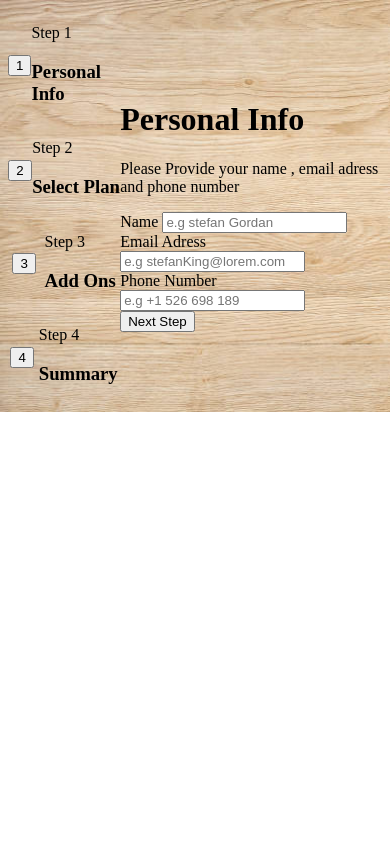
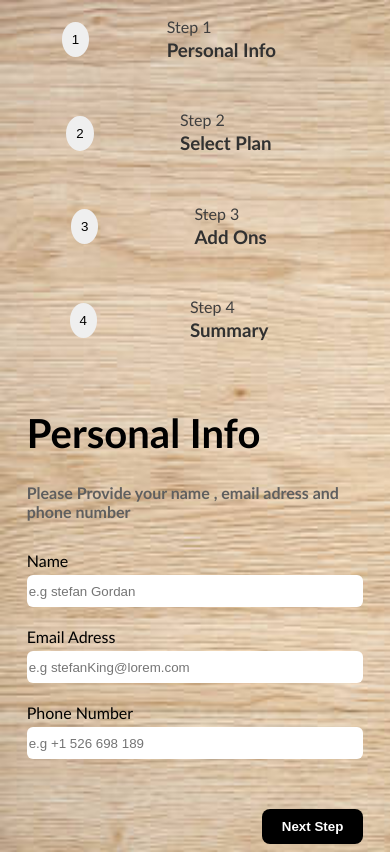
Before and after one commit to ahmed514essam/MainForm-with-js, a plain HTML site: page Step1/PageOne.html in a window 390 px wide. Drawn offline with Linux system fonts and the light colour scheme.

Commit message:
pageoneJs Handle

```diff
--- a/Step1/PageOne.css
+++ b/Step1/PageOne.css
@@ -1,4 +1,5 @@
 body {
+    font-family:'Gill Sans', 'Gill Sans MT', Calibri, 'Trebuchet MS', sans-serif;
     background-image: url(./imges/istockphoto-1142424263-612x612.jpg);
     background-repeat: no-repeat;
     background-size: cover;
@@ -6,17 +7,137 @@ body {
     flex-direction: row;
     align-items: center;
 }
+.err {
+    border: 2px solid red;
+}
 .steps {
     width: 30%;
 }
+h1 {
+font-weight: 700;
+font-size: 2.5em;
+}
+.paramain {
+    font-weight: 700;
+    color: rgb(95, 95, 95);
+}
 .s1 {
-
+    width: 60%;
     display: flex;
     flex-direction: row;
-    justify-content: space-around;
+   gap: 30px;
     align-items: center;
+    justify-content:space-between;
+    padding-bottom: 30px;
+    padding-left: 30px;
+}
+.s1 div {
+    line-height: 5px;
+
+}
+.s1 div p {
+    font-weight: 540;
+    color: rgb(63, 63, 63);
+}
+.s1 div h3 {
+
+    color: rgb(49, 49, 49);
+}
+.s1 button {
+    padding: 10px 10px ;
+    border: 0;
+    border-radius: 50%;
+    -webkit-border-radius: 50%;
+    -moz-border-radius: 50%;
+    -ms-border-radius: 50%;
+    -o-border-radius: 50%;
+
 }
 .fodiv {
     width: 70%;
+    display: flex;
+    justify-content: center;
 
 }
+.fosub {
+    width: 50%;
+}
+form {
+width: 100%;
+
+margin-top: 30px;
+}
+.divIput {
+    display: flex;
+    flex-direction: column;
+    margin-bottom: 20px;
+}
+label {
+    font-weight: 550;
+    padding-bottom: 5px;
+}
+input {
+    height: 30px;
+    border: 0;
+    border-radius: 6px;
+    -webkit-border-radius: 6px;
+    -moz-border-radius: 6px;
+    -ms-border-radius: 6px;
+    -o-border-radius: 6px;
+}
+.bttnn {
+    width: 100%;
+    direction: rtl;
+}
+.btnmain {
+    padding: 10px 20px;
+    border-radius: 8px;
+    -webkit-border-radius: 8px;
+    -moz-border-radius: 8px;
+    -ms-border-radius: 8px;
+    -o-border-radius: 8px;
+    border: none;
+    font-weight: 600;
+    background-color: black;
+    color: white;
+    margin-top: 30px;
+}
+
+
+@media (min-width:750px) and (max-width:900px) {
+    .steps {
+        width: 50%;
+    }
+}
+
+@media (max-width:750px) {
+
+    body {
+        flex-direction: column;
+
+    }
+    .steps {
+        width: 100%;
+    }
+    .s1 {
+        width: 50%;
+        justify-content:space-around;
+    }
+    .fodiv {
+        width: 100%;
+    }
+    .fosub {
+        width: 90%;
+    }
+}
+@media (max-width:391px) {
+
+
+    .steps {
+        width: 100%;
+    }
+    .s1 {
+        width: 70%;
+
+    }
+}
--- a/Step1/PageOne.html
+++ b/Step1/PageOne.html
@@ -74,30 +74,32 @@
 
 
 <div class="fodiv">
+    <div class="fosub">
     <h1>Personal Info</h1>
-    <p>Please Provide your name , email adress and phone number</p>
+    <p class="paramain">Please Provide your name , email adress and phone number</p>
 
-    <form>
+    <form method="get" action="">
 
-<div>
+<div class="divIput">
     <label>Name</label>
-    <input type="text" placeholder="e.g stefan Gordan" />
+    <input type="text" class="name" placeholder="e.g stefan Gordan" />
 </div>
 
-<div>
+<div class="divIput">
     <label>Email Adress</label>
-    <input type="text" placeholder="e.g stefanKing@lorem.com" />
+    <input type="text" class="email" placeholder="e.g stefanKing@lorem.com" />
 </div>
 
-<div>
+<div class="divIput">
     <label>Phone Number</label>
-    <input type="text" placeholder="e.g +1 526 698 189" />
+    <input type="text" class="phone" placeholder="e.g +1 526 698 189" />
 </div>
 
-
-<button>Next Step</button>
-
+<div class="bttnn">
+<button type="submit" class="btnmain">Next Step</button>
+</div>
     </form>
+</div>
 
 </div>
 
--- a/Step1/PageOne.js
+++ b/Step1/PageOne.js
@@ -0,0 +1,46 @@
+let Name = document.querySelector(".name") ;
+let Email = document.querySelector(".email") ;
+let Phone = document.querySelector(".phone") ;
+let Form = document.querySelector("form")
+
+Form.onsubmit = function () {
+    let nameValue = Name.value ;
+    let emailValue = Email.value ;
+    let phoneValue = Phone.value ;
+
+let nameRe = /[a-zA-Z]/ig ;
+let emailRe = /^[a-zA-Z0-9._%+-]+@[a-zA-Z0-9.-]+\.[a-zA-Z]{2,}$/;
+
+let phoneRe = /\d{11}/ig ;
+
+let validName = nameRe.test(nameValue) ;
+let validEmail = emailRe.test(emailValue) ;
+let validPhone = phoneRe.test(phoneValue) ;
+
+
+ if (validName === false) {
+    Name.classList.add("err")
+return false ;
+}
+else if (validEmail === false) {
+    Email.classList.add("err")
+    return false ;
+}
+else if (validPhone === false) {
+    Phone.classList.add("err")
+    return false ;
+}  else {
+    console.log(validName)
+    console.log(validEmail)
+    console.log(validPhone)
+    Name.classList.remove("err");
+    Email.classList.remove("err");
+    Phone.classList.remove("err");
+    return false ;
+}
+
+
+
+
+
+}
```
